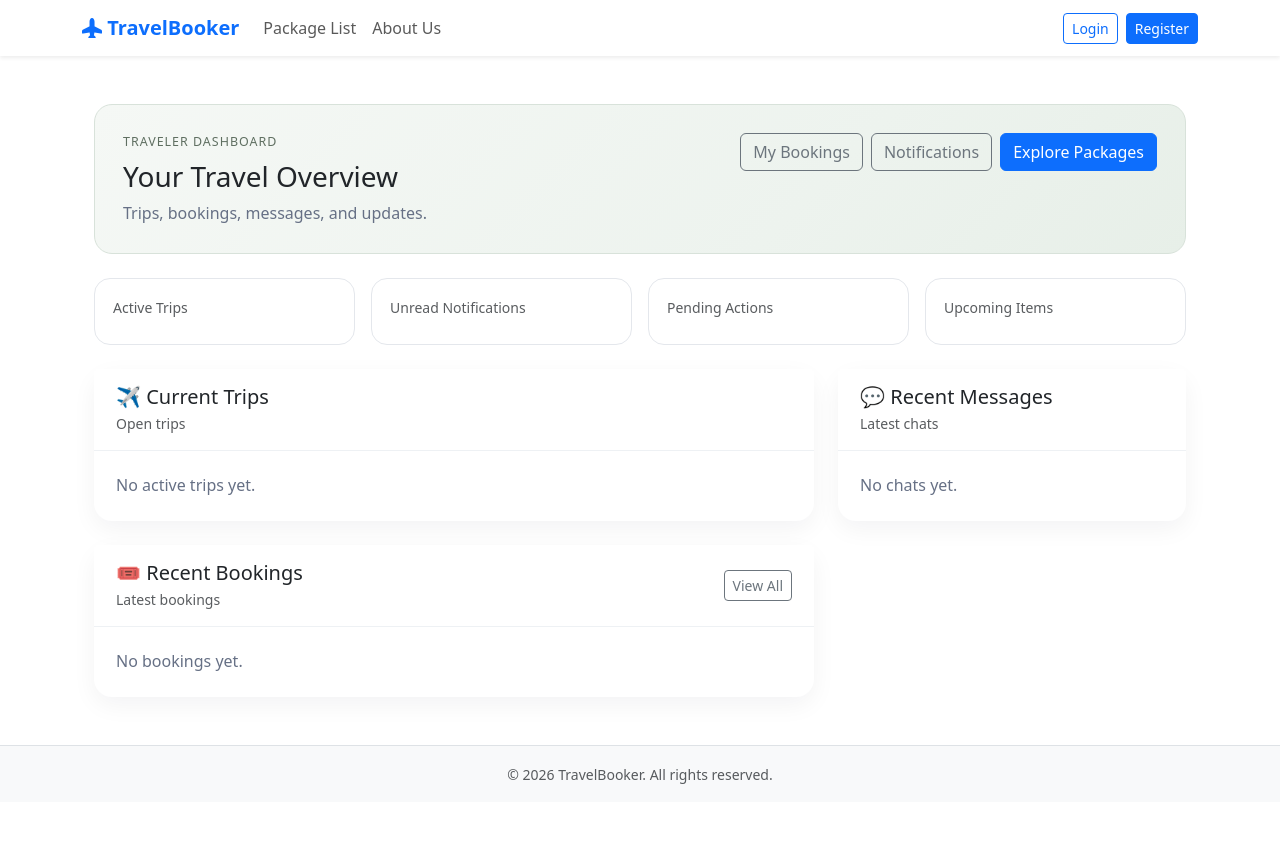
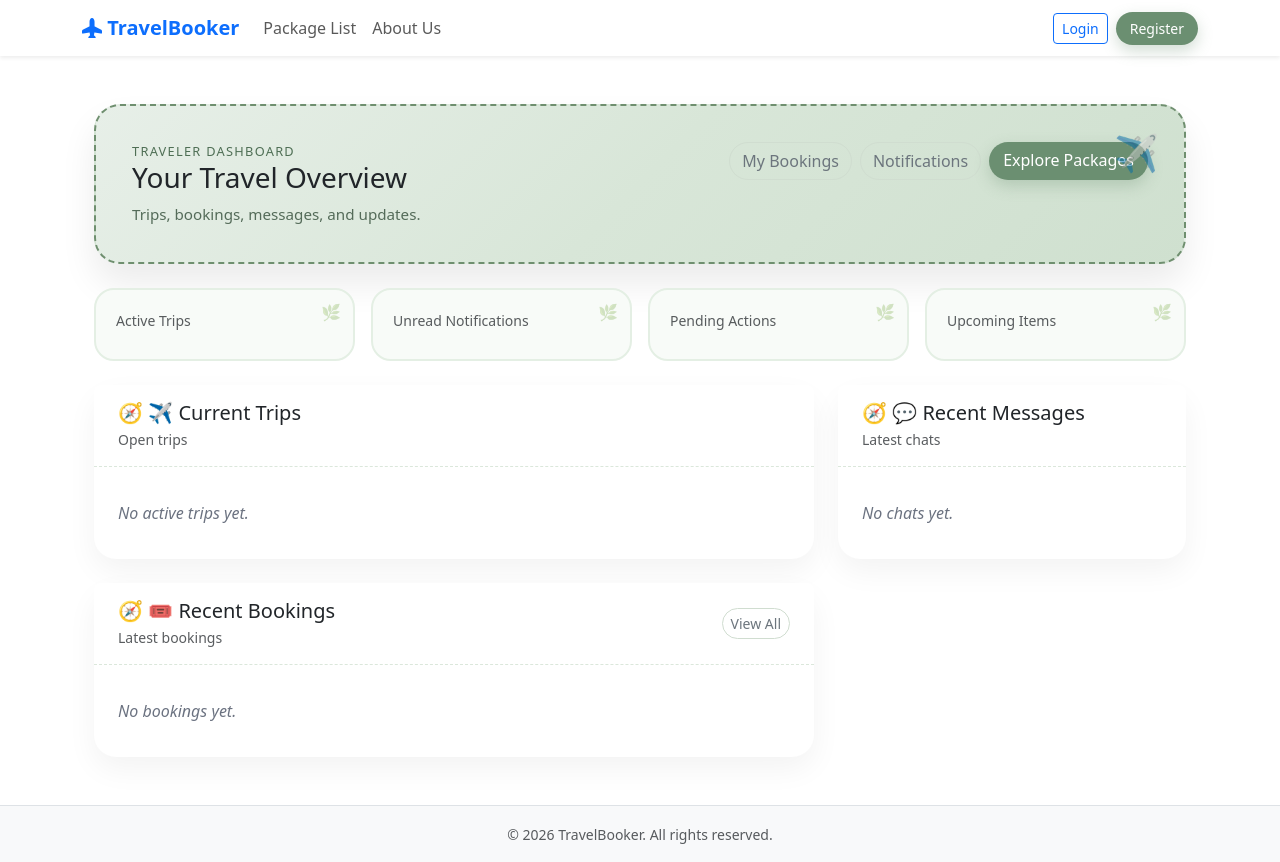
Before and after one commit to salinajyakhwa/FYP, a Django app: template main/templates/main/traveler/traveler_dashboard.html in a window 1280 px wide. Before the commit the page ends 784 px from the top, so only its background shows below. Run offline with Django 5.2, Linux system fonts and the light colour scheme; the template is opened without the code that fills it, so the values that code supplies are empty; parts of the project's set-up code (start-up, migrations or seed data) failed here and were passed over; some libraries are stand-ins or nearby versions.

Commit message:
Changes in the users dashboard

```diff
--- a/main/templates/main/traveler/traveler_dashboard.html
+++ b/main/templates/main/traveler/traveler_dashboard.html
@@ -4,102 +4,190 @@
 
 {% block extra_css %}
 <style>
-    .dashboard-shell {
-        max-width: 1180px;
+    .dashboard-shell{
+        max-width:1180px;
         }
 
-    .dashboard-hero {
-        background: linear-gradient(135deg, #f5f8f5 0%, #edf3ee 65%, #e7efe8 100%);
-        border: 1px solid #d8e2da;
-        border-radius: 18px;
-        padding: 28px;
+        /* HERO */
+
+        .dashboard-hero{
+        background:linear-gradient(135deg,#e7efe8,#d8e6d8,#cfe0cf);
+        border-radius:26px;
+        padding:36px;
+        border: 2px dashed #6f8f6f;
+        box-shadow:0 20px 35px rgba(0,0,0,.08);
+        position:relative;
         }
 
-    .dashboard-kicker {
-        font-size: 0.78rem;
-        letter-spacing: 0.08em;
-        text-transform: uppercase;
-        color: #5f6f61;
-        margin-bottom: 8px;
+        .dashboard-hero::after{
+        content:"✈️";
+        position:absolute;
+        right:25px;
+        top:20px;
+        font-size:36px;
+        opacity:0.5;
         }
 
-    .dashboard-subtext {
-        color: #667085;
-        max-width: 620px;
+        .dashboard-kicker{
+        font-size:.8rem;
+        letter-spacing:.1em;
+        text-transform:uppercase;
+        color:#4f6f55;
         }
 
-    .summary-tile {
-        background: #fff;
-        border: 1px solid #e4e7ec;
-        border-radius: 16px;
-        padding: 18px;
-        height: 100%;
+        .dashboard-subtext{
+        color:#546b59;
+        font-size:.95rem;
         }
 
-    .summary-value {
-        font-size: 1.9rem;
-        font-weight: 700;
-        line-height: 1.1;
-        color: #1d2939;
+        /* SUMMARY TILES */
+
+        .summary-tile{
+        background:#f8fbf8;
+        border-radius:20px;
+        padding:20px;
+        border:2px solid #e4efe4;
+        height:100%;
+        transition:.25s;
+        position:relative;
         }
 
-    .dashboard-panel {
-        border: 1px solid #e4e7ec;
-        border-radius: 18px;
-        box-shadow: 0 8px 24px rgba(16, 24, 40, 0.05);
+        .summary-tile:hover{
+        transform:translateY(-5px) rotate(-.3deg);
+        background:#eef7ee;
+        box-shadow:0 12px 25px rgba(0,0,0,.08);
         }
 
-    .dashboard-panel .card-header {
-        border-bottom: 1px solid #eef1f4;
-        padding: 18px 22px;
+        .summary-tile::before{
+        content:"🌿";
+        position:absolute;
+        top:10px;
+        right:12px;
+        opacity:.25;
         }
 
-    .dashboard-panel .card-body {
-        padding: 22px;
+        .summary-value{
+        font-size:2.3rem;
+        font-weight:800;
+        color:#355e3b;
         }
 
-    .item-card {
-        border: 1px solid #e7eaee;
-        border-radius: 14px;
-        padding: 16px;
-        background: #fff;
+        /* PANELS */
+
+        .dashboard-panel{
+        border-radius:22px;
+        border:2px solid #e4efe4;
+        background:#ffffff;
+        box-shadow:0 12px 30px rgba(0,0,0,.05);
         }
 
-    .muted-chip {
-        display: inline-flex;
-        align-items: center;
-        border: 1px solid #d9dee5;
-        border-radius: 999px;
-        padding: 4px 10px;
-        font-size: 0.78rem;
-        color: #475467;
-        background: #f8fafc;
+        .dashboard-panel .card-header{
+        border-bottom:1px dashed #dbe7db;
+        padding:20px 24px;
+        background:#f6faf6;
         }
 
-    .mini-meta {
-        font-size: 0.88rem;
-        color: #667085;
+        .dashboard-panel .card-body{
+        padding:24px;
         }
 
-    .soft-unread {
-        background: #f6f9ff;
-        border-color: #dce7fb;
+        /* TRIP / BOOKING CARDS */
+
+        .item-card{
+        border-radius:18px;
+        padding:18px;
+        background:#f8fbf8;
+        border:2px solid #e6efe6;
+        transition:.25s;
+        position:relative;
         }
 
-    .empty-note {
-        color: #667085;
-        line-height: 1.6;
+        .item-card:hover{
+        transform:translateY(-4px);
+        background:#eef7ee;
+        box-shadow:0 10px 25px rgba(0,0,0,.08);
         }
 
-    @media (max-width: 767.98px) {
-        .dashboard-hero {
-            padding: 22px 18px;
+        /* STATUS CHIP */
+
+        .muted-chip{
+        display:inline-flex;
+        align-items:center;
+        border-radius:999px;
+        padding:5px 12px;
+        font-size:.75rem;
+        font-weight:600;
+        background:#6b8f71;
+        color:white;
         }
 
-        .dashboard-panel .card-header,
-        .dashboard-panel .card-body {
-            padding: 18px;
+        /* META TEXT */
+
+        .mini-meta{
+        font-size:.88rem;
+        color:#667085;
         }
+
+        /* EMPTY STATES */
+
+        .empty-note{
+        color:#6b7280;
+        font-style:italic;
+        padding:10px 0;
+        }
+
+        /* BUTTONS */
+
+        .btn-primary{
+        background:#6b8f71;
+        border:none;
+        border-radius:999px;
+        padding:6px 14px;
+        box-shadow:0 6px 15px rgba(107,143,113,.3);
+        }
+
+        .btn-primary:hover{
+        background:#55765a;
+        }
+
+        .btn-outline-secondary{
+        border-radius:999px;
+        border-color:#d0ddd0;
+        }
+
+        /* CHAT */
+
+        .soft-unread{
+        background:#eef6ee;
+        border-color:#cdd9cd;
+        }
+
+        /* PLAYFUL EMOJIS */
+
+        h2.h5::before{
+        content:"🧭 ";
+        }
+
+        h3::before{
+        content:"🌍 ";
+        }
+
+        /* MOBILE */
+
+        @media (max-width:768px){
+
+        .dashboard-hero{
+        padding:24px;
+        }
+
+        .dashboard-panel .card-body{
+        padding:18px;
+        }
+
+        .summary-value{
+        font-size:1.8rem;
+        }
+
         }
 </style>
 {% endblock %}
```
Lines whose indentation alone changed are shown as unchanged.
